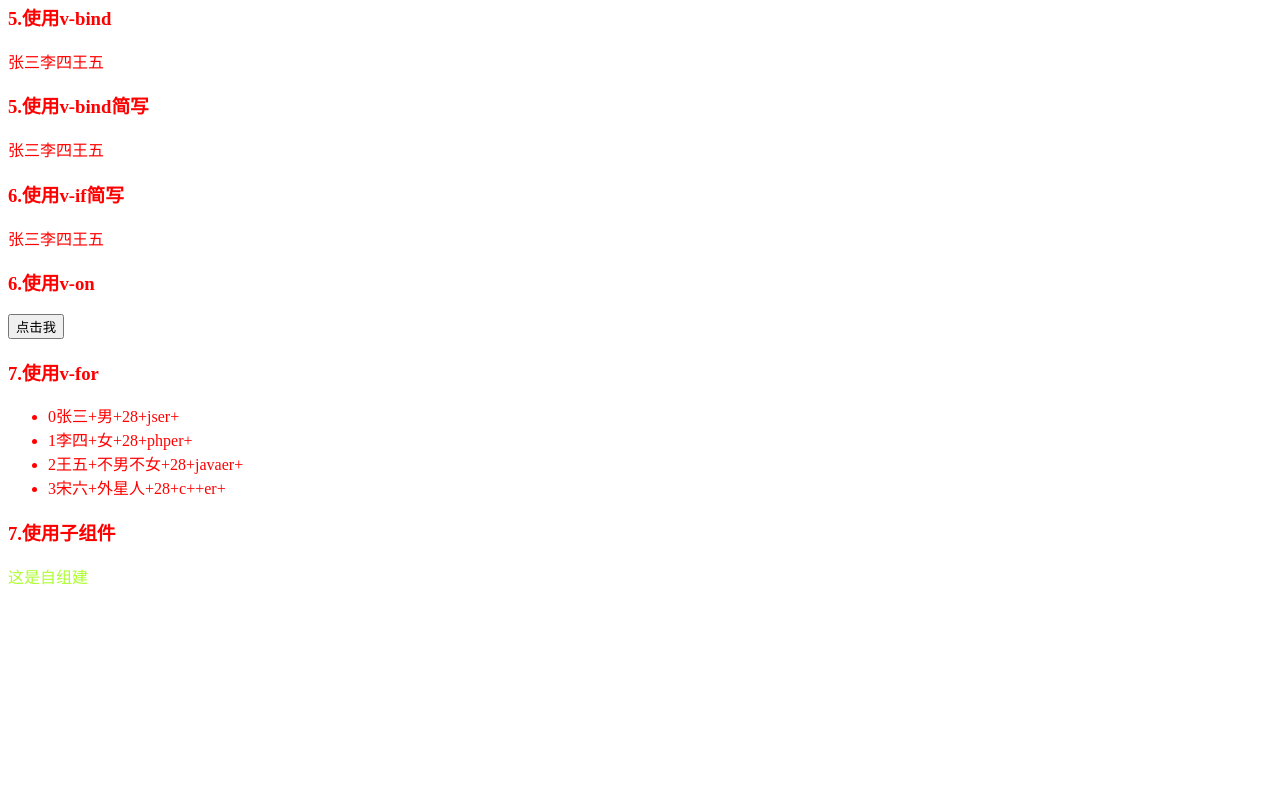
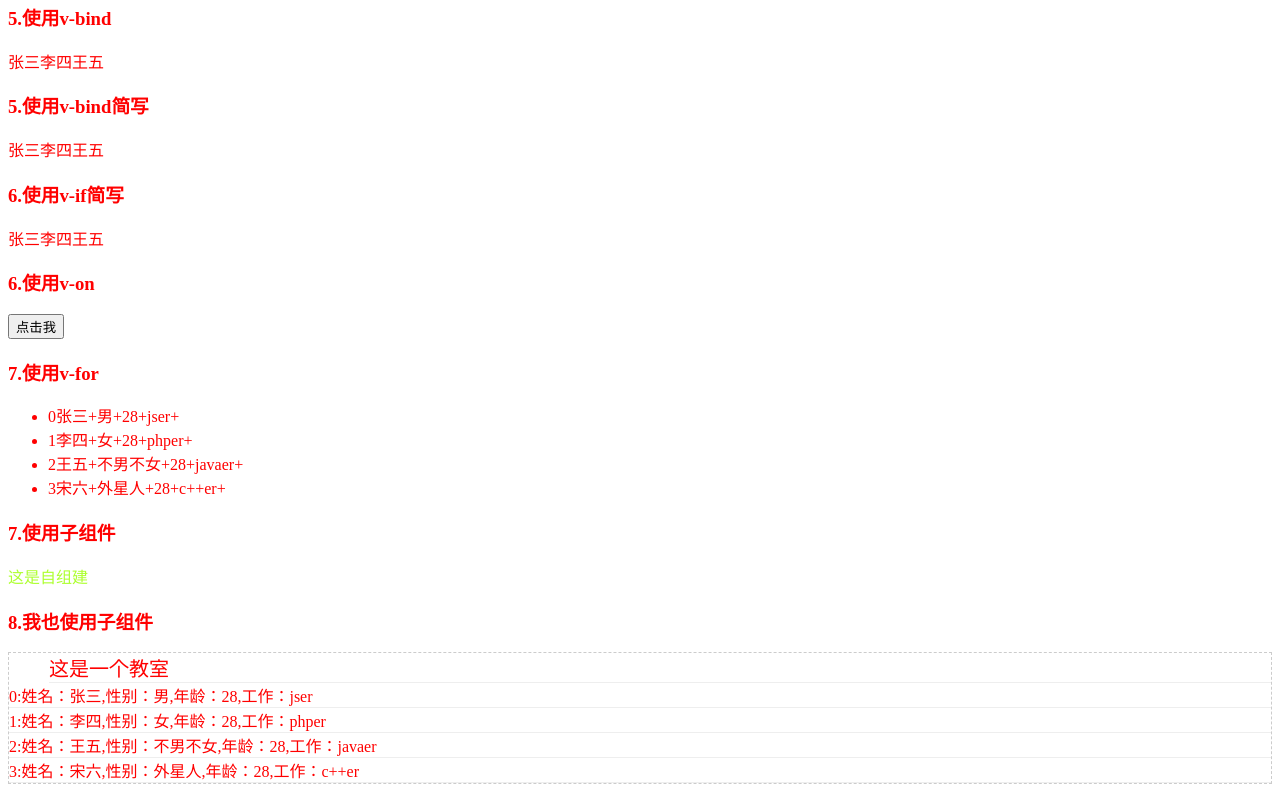
Before and after one commit to FreedGo/learnVuejs, a Vue app: page / in a window 1280 px wide. Shown: the part 391-1191 px from the top of the page. Before the commit the page ends 987 px from the top, so only its background shows below. Built offline with nearby package versions, Linux system fonts and the light colour scheme.

Commit message:
'复习props'

```diff
--- /dev/null
+++ b/src/components/stus.vue
@@ -0,0 +1,31 @@
+<template>
+	<dl class="classroom">
+		<dd>{{dec}}</dd>
+		<dt v-for="(item,index) in students" >
+			{{index}}:姓名：{{item.name}},性别：{{item.sex}},年龄：{{item.age}},工作：{{item.work}}
+		</dt>
+	</dl>
+</template>
+<script>
+	export default{
+		data(){
+			return{
+				dec:'这是一个教室'
+			}
+		},
+		props:['students']
+	}
+</script>
+<style>
+	.classroom{
+		border:#ccc dashed 1px;
+	}
+	.classroom dd{
+		font-size:20px;
+		border-bottom: #eee solid 1px;
+	}
+	.classroom dt{
+		border-bottom: #eee solid 1px;
+
+	}
+</style>
--- a/src/hello.vue
+++ b/src/hello.vue
@@ -42,10 +42,13 @@
         <h3>7.使用子组件</h3>
         <!--使用子组件-->
         <son :toSon1="toSon"></son>
+        <h3>8.我也使用子组件</h3>
+        <stus :students="list"></stus>
     </div>
 </template>
 <script>
 	import son from './components/son.vue';//导入子组建
+    import stus from './components/stus.vue';
     export default {
         data(){
             return {
@@ -72,7 +75,8 @@
             }
         },
         components:{
-            son //注册子组件
+            son, //注册子组件
+	        stus
         }
     }
 </script>
```
